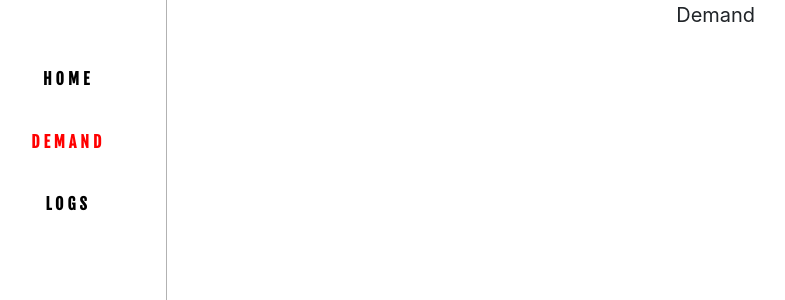
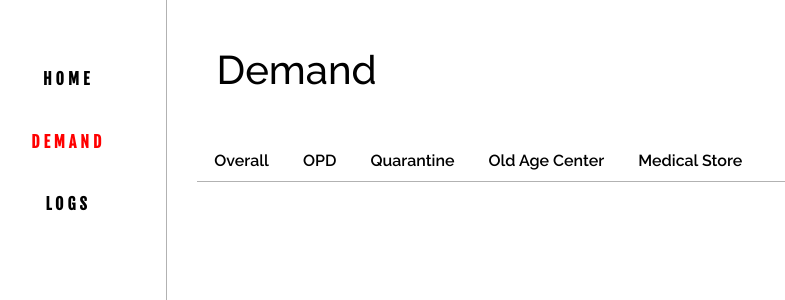
Before and after one commit to combatcovid19kgp/PPE_rationalizer_frontend, a React (Create React App) app: page /demand in a window 1280 px wide. Shown: the top 300 px of the page, without its empty margins (15-800 px from the left). Built offline with nearby package versions, Linux system fonts and the light colour scheme.

Commit message:
added tabs

```diff
--- a/public/index.html
+++ b/public/index.html
@@ -8,6 +8,7 @@
     <link rel="stylesheet" href="https://cdnjs.cloudflare.com/ajax/libs/font-awesome/4.7.0/css/font-awesome.min.css">
     <link href="https://fonts.googleapis.com/css2?family=Fjalla+One&display=swap" rel="stylesheet">
     <link href="https://fonts.googleapis.com/css2?family=Raleway:wght@500;600&display=swap" rel="stylesheet">
+    <link href="https://fonts.googleapis.com/css2?family=Raleway:wght@200;300;400;500;600&display=swap" rel="stylesheet">
 
     <meta
       name="description"
--- /dev/null
+++ b/src/component/demand/OPD/opd.jsx
@@ -0,0 +1,13 @@
+import React, { Component } from 'react';
+
+class Opd extends Component{
+    render() {
+        return(
+            <div>
+
+            </div>
+        )
+    }
+}
+
+export default Opd;
--- a/src/component/demand/demand.css
+++ b/src/component/demand/demand.css
@@ -1,3 +1,25 @@
-.title{
+.title_header{
+    font-family: 'Raleway', sans-serif;
+    color: black;
+    padding: 1em 0.8em;
+    font-size: 2.5em;
+    font-weight: 500;
+    position: relative;
+    left: -1vw;
+}
+.main-demand{
+    font-family: 'Raleway', sans-serif;
+}
+.nav-tabs a{
+    font-family: 'Raleway', sans-serif;
+    font-weight: 600;
+    color: black;
+}
 
+.nav-link.active{
+    border-color: rgba(0,0,0,0.3) rgba(0,0,0,0.3) white !important;
 }
+
+.nav-tabs{
+    border-bottom: 1px solid rgba(0,0,0,0.3);
+}
--- a/src/component/demand/demand.jsx
+++ b/src/component/demand/demand.jsx
@@ -1,12 +1,37 @@
 import React, { Component } from 'react';
+import Tabs from 'react-bootstrap/Tabs'
 import './demand.css'
-import '../Css/base.css'
+import 'bootstrap/dist/css/bootstrap.min.css';
+import Tab from "react-bootstrap/Tab";
+import Opd from "./OPD/opd";
+
 
 class Demand extends Component{
     render() {
         return(
-            <div className='title_header'>
-                Demand
+            <div id='main-demand'>
+                <div className='title_header'>
+                    Demand
+                </div>
+                <div className='tabs'>
+                    <Tabs defaultActiveKey="profile" id="uncontrolled-tab-example">
+                        <Tab eventKey="OA" title="Overall">
+
+                        </Tab>
+                        <Tab eventKey="OPD" title="OPD">
+                            <Opd/>
+                        </Tab>
+                        <Tab eventKey="QT" title="Quarantine">
+
+                        </Tab>
+                        <Tab eventKey="OAC" title="Old Age Center">
+
+                        </Tab>
+                        <Tab eventKey="MS" title="Medical Store">
+
+                        </Tab>
+                    </Tabs>
+                </div>
             </div>
         )
     }
```
Also changed, not shown: src/component/demand/OPD/opd.css (added).
